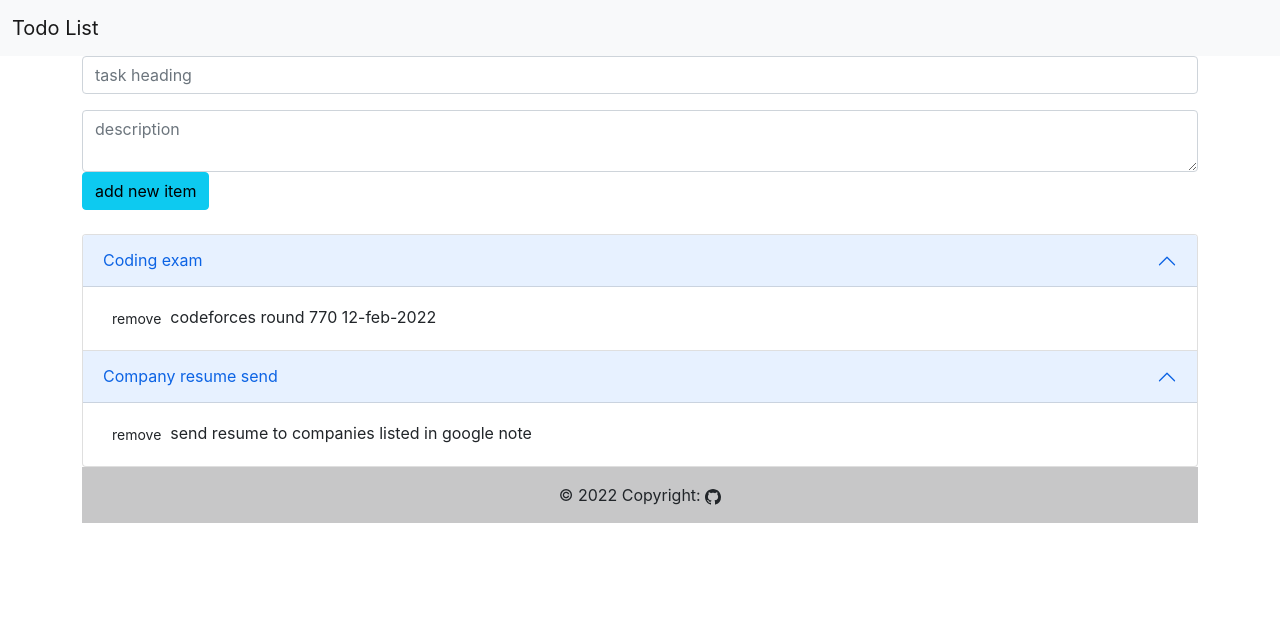
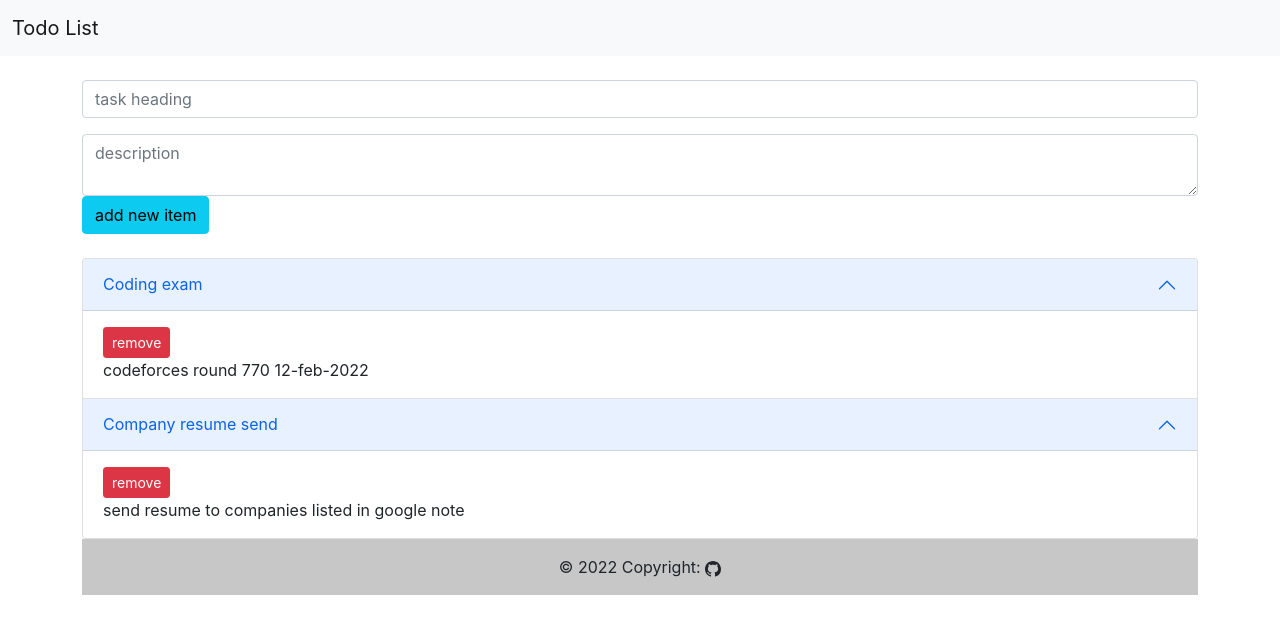
Before and after one commit to Akash-Trivedi/react-todo-list, a React (Create React App) app: page / in a window 1280 px wide. Shown: the top 634 px of the page. Built offline with nearby package versions, Linux system fonts and the light colour scheme.

Commit message:
v1.0 all complete, but dropdown not working some how. Only one bug encountered, 0 other found

```diff
--- a/src/MyComponents/Header.js
+++ b/src/MyComponents/Header.js
@@ -11,6 +11,7 @@ export default function Header(props) {
         </button>
       </div>
       </nav>
+      <br/>
     </div>
   )
 }
--- a/src/MyComponents/TodoItem.js
+++ b/src/MyComponents/TodoItem.js
@@ -22,8 +22,8 @@ export default function Todo(props) {
       </h2>
       <div id={props.item.id} className="accordion-collapse collapse show" aria-labelledby="headingOne" data-bs-parent="#accordionExample">
         <div className="accordion-body">
-          <button className='btn btn-tranparent btn-sm' style={{ marginLeft: "10rm" }} onClick={() => removeItem(props.item.sno)}>remove</button>
-          {props.item.desc}
+        <button className='btn btn-danger btn-sm' style={{ marginLeft: "10rm" , display:"block"}} onClick={() => removeItem(props.item.sno)}>remove</button>
+        {props.item.desc}
         </div>
       </div>
     </div>
```
